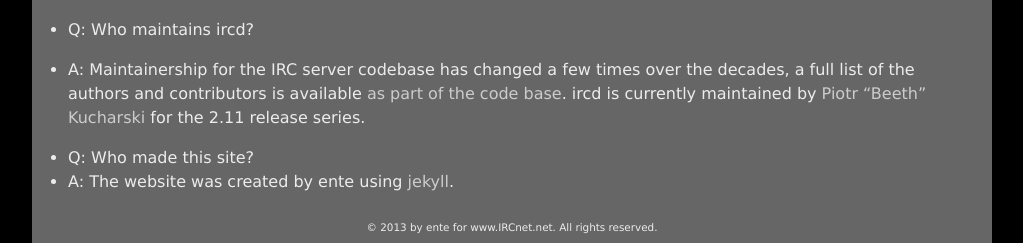
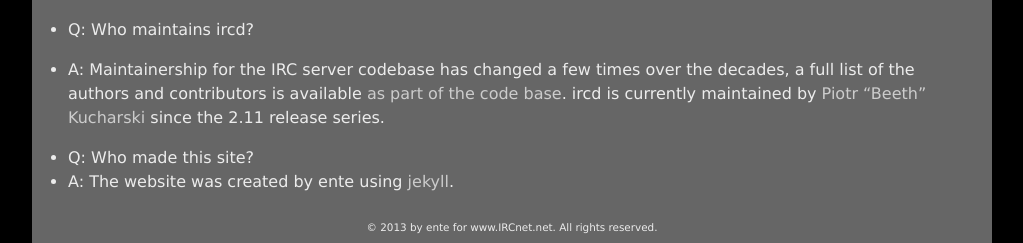
Before and after one commit to ircnet-website/www.IRCnet.net, a Jekyll site: the page built from faq.md, in a window 1280 px wide. Shown: the part 1206-1449 px from the top of the page, without its empty margins (128-1151 px from the left). Built offline with Jekyll 4.4.1, drawn with Linux system fonts in a browser that asks for light colours.

```diff
--- a/_layouts/default.html
+++ b/_layouts/default.html
@@ -5,7 +5,7 @@
   <meta name="keywords" content="irc,ircnet">
   <title>{% if page.title %}{{ page.title }} - {% endif %}IRCnet</title>
   <link rel="stylesheet" href="/css/main.css" />
-  <link rel="alternate" type="application/atom+xml" href="{{ site.production_url }}/atom.xml" title="News posts (Atom)">
+  <link rel="alternate" type="application/atom+xml" href="{{ site.production_url }}{{ site.atom_path }}" title="News posts (Atom)">
 </head>
 <body>
   <div id="main">
--- a/faq.md
+++ b/faq.md
@@ -62,7 +62,7 @@ copyright: 2013 by ente for www.IRCnet.net. All rights reserved.
 * A: Maintainership for the IRC server codebase has changed a few times over
   the decades, a full list of the authors and contributors is available [as part
   of the code base][ircd_authors]. ircd is currently maintained by [Piotr
-  "Beeth" Kucharski][Beeth] for the 2.11 release series.
+  "Beeth" Kucharski][Beeth] since the 2.11 release series.
 
 * Q: Who made this site?
 * A: The website was created by ente using [jekyll][jekyll].
```
